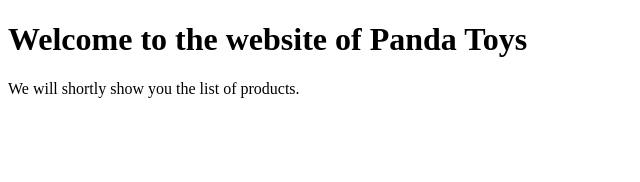
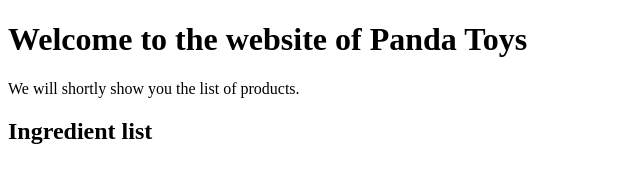
Before and after one commit to faysalshahzad/panda_toys, a plain HTML site: page index.html in a window 1280 px wide. Shown: the whole page, without its empty margins (0-640 px from the left). Drawn offline with Linux system fonts and the light colour scheme.

Commit message:
bug fix, v1.1 Ingredients added

```diff
--- a/index.html
+++ b/index.html
@@ -10,5 +10,6 @@
     	<p>
     		We will shortly show you the list of products.
     	</p>
-    </body>
+    	<h2>Ingredient list</h2>
+
 </html>
```
